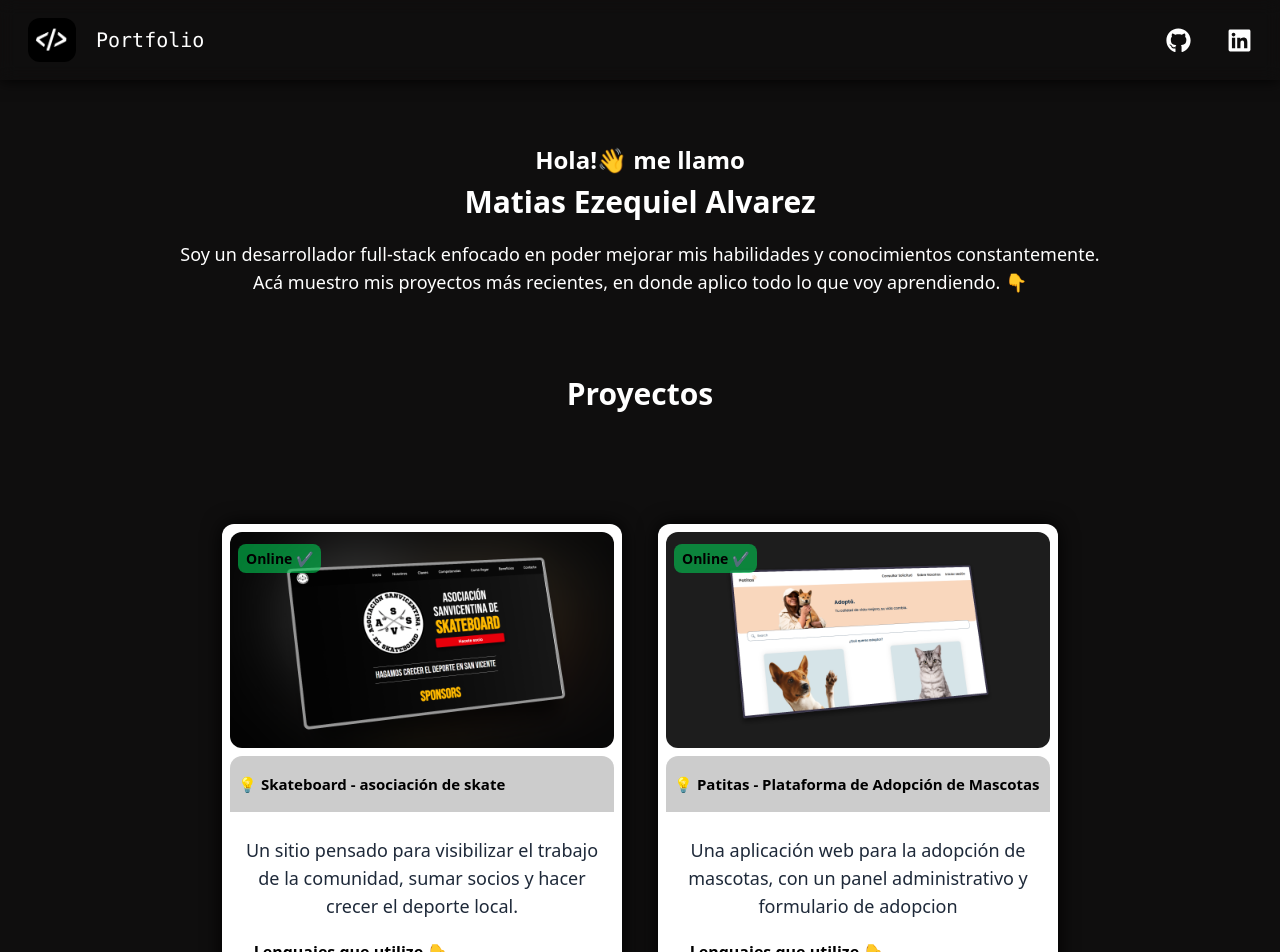
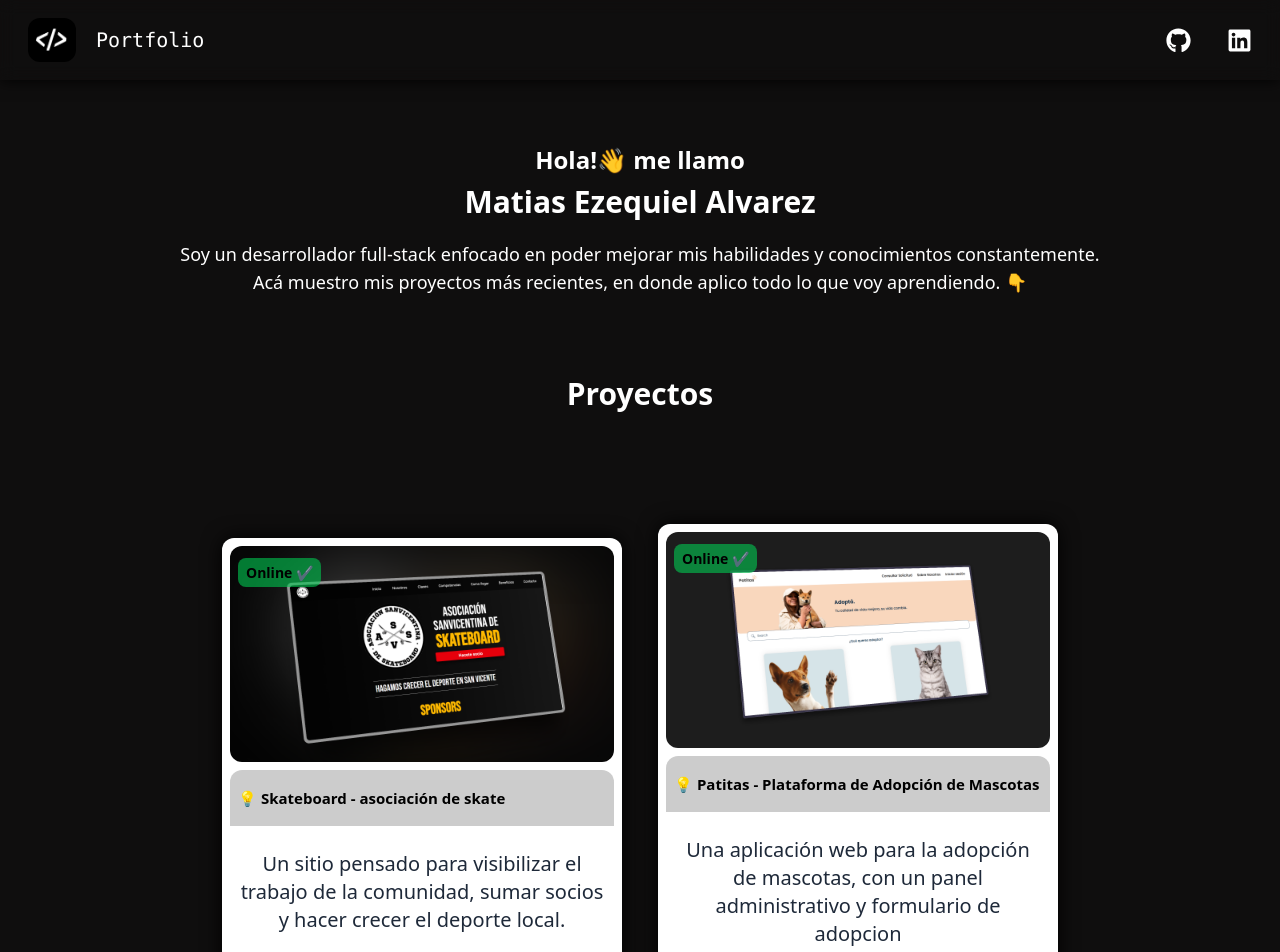
Before and after one commit to matiasDev4/portafolio, a React (Vite) app: page / in a window 1280 px wide. Shown: the top 952 px of the page. Built offline with nearby package versions, Linux system fonts and the light colour scheme.

Commit message:
Update Body.jsx

```diff
--- a/src/components/Body.jsx
+++ b/src/components/Body.jsx
@@ -94,7 +94,7 @@ export const Body = () => {
                         text-[14px] font-semibold`}>{index.active ? "Online ✔️ " : ""}</span>
                     </div>
                     <div className="flex flex-col items-center p-2 justify-between gap-y-5">
-                        <p className="px-2 text-center text-lg lg:text-[18px] text-gray-800">{index.description}</p>
+                        <p className="px-2 text-center text-lg lg:text-xl text-gray-800">{index.description}</p>
                         <div className="flex flex-col gap-y-4">
                             <h2 className="font-semibold">Lenguajes que utilize 👇</h2>
                             <div className="grid grid-cols-3 lg:grid-cols-4 gap-2 place-items-center">
```
